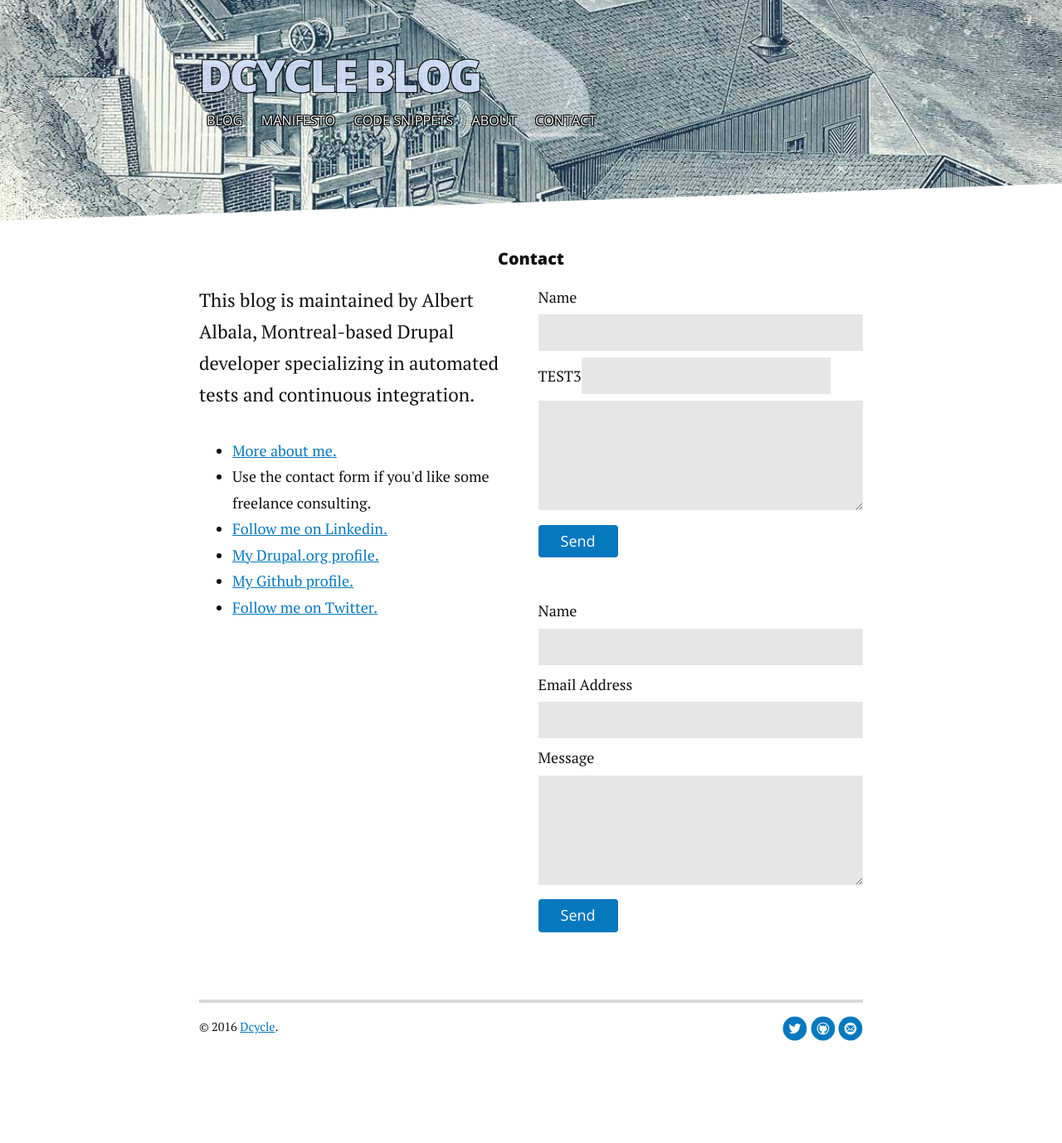
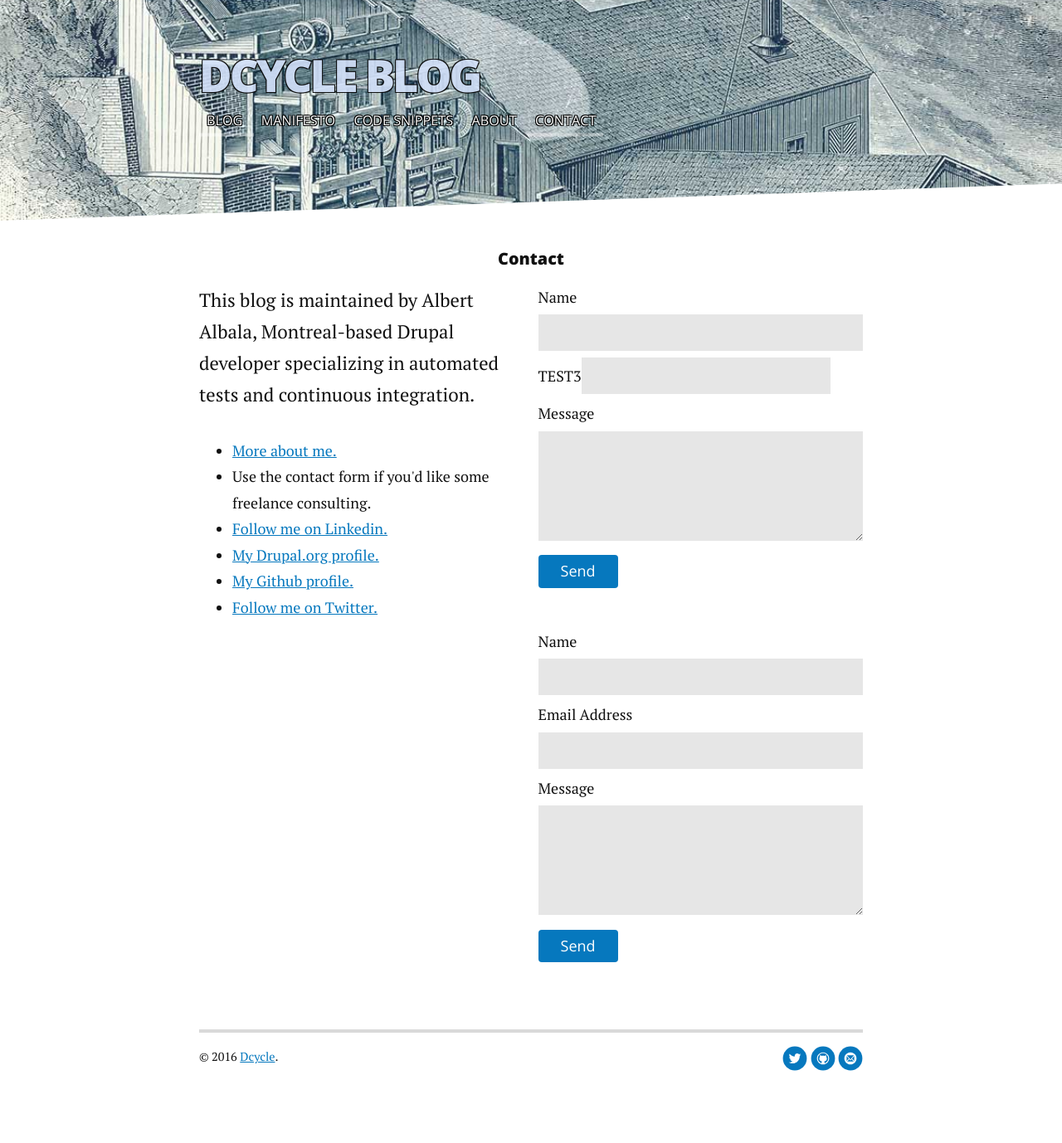
Before and after one commit to alberto56/dcycleblog, a Jekyll site: the page built from contact.md, in a window 1280 px wide. Shown: the whole page at 83% size. Built offline with Jekyll 4.4.1, drawn with Linux system fonts in a browser that asks for light colours; nearby versions of some CDN libraries; before the commit the page ends 1342 px from its top, so only the background shows below that.

Commit message:
Update contact.md

```diff
--- a/contact.md
+++ b/contact.md
@@ -21,6 +21,7 @@ title: Contact Dcycle
     <input type="hidden" name="_next" value="http://blog.dcycle.com/thanks">
     <input type="text" id="name" name="name" class="full-width"><br>
     TEST3<input type="email" name="_replyto">
+    <label for="message">Message</label>
     <textarea name="message" id="message" cols="30" rows="10" class="full-width"></textarea><br>
     <input type="submit" value="Send" class="button">
   </form>
```
